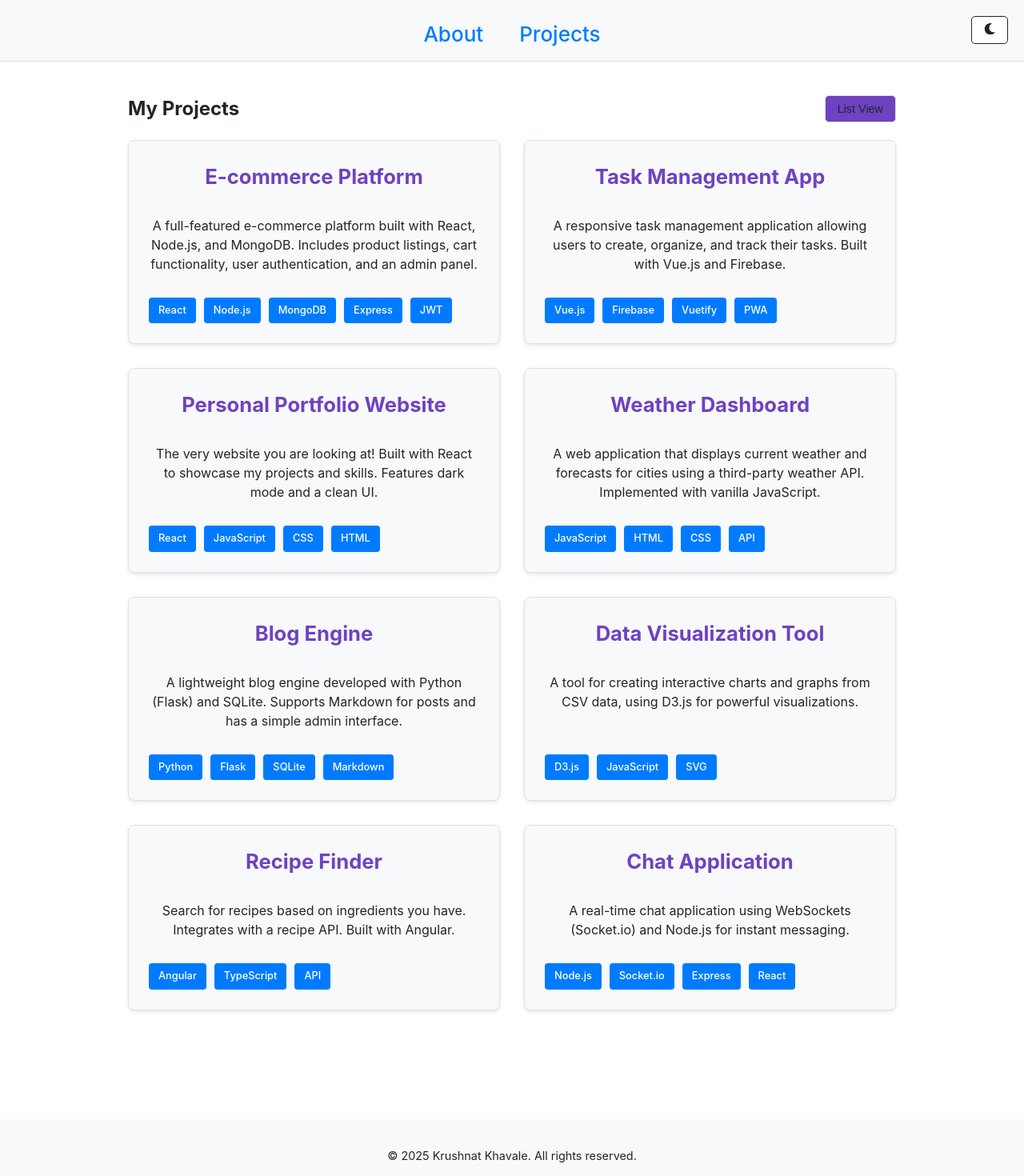
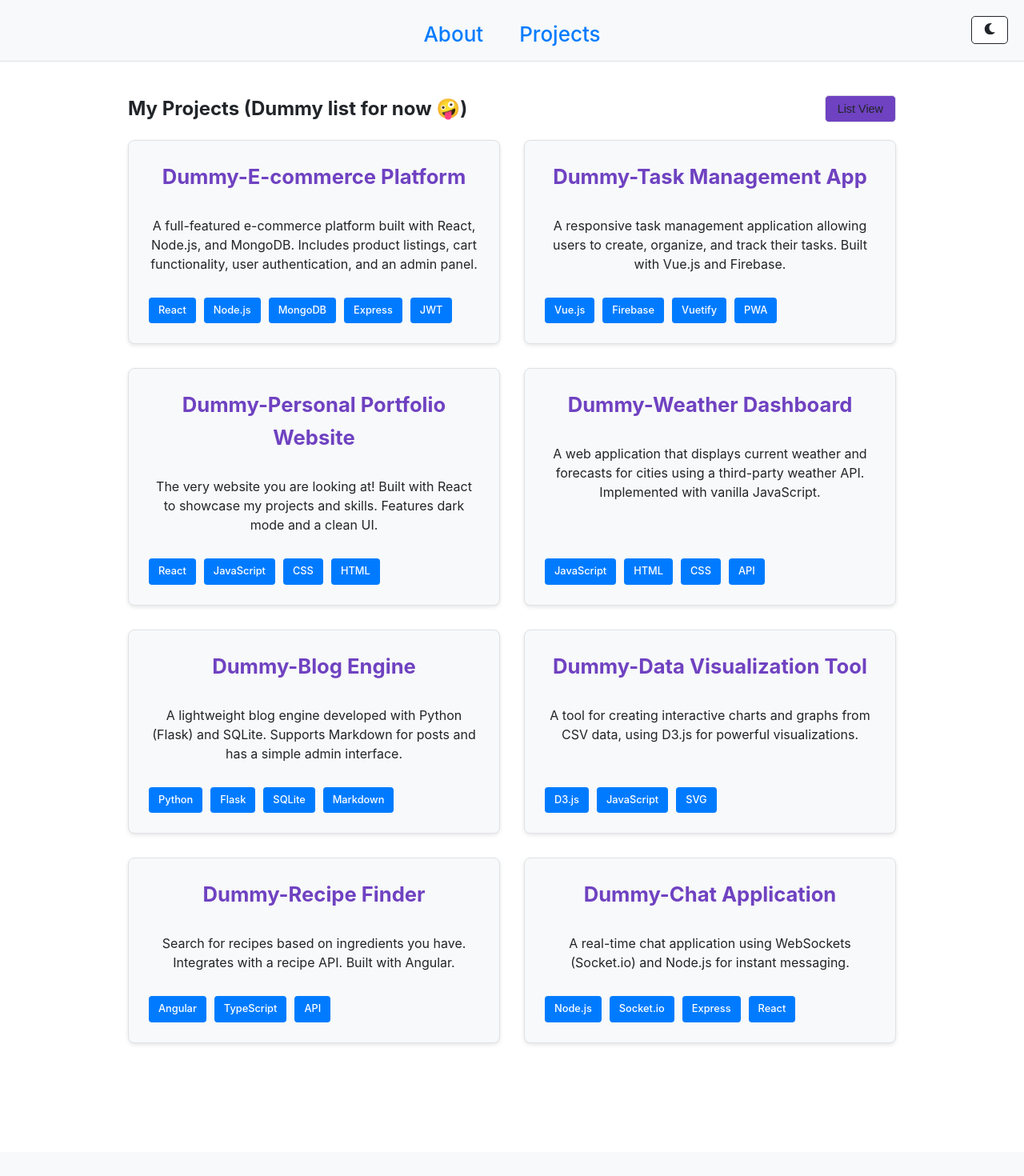
Before and after one commit to krushnatkhawale/krushnatkhawale.github.io, a React (Create React App) app: page /projects in a window 1280 px wide. Shown: the top 1470 px of the page at 80% size. Built offline with nearby package versions, Linux system fonts and the light colour scheme.

Commit message:
Dummy data indicator added to projects data

```diff
--- a/public/projects.json
+++ b/public/projects.json
@@ -1,56 +1,56 @@
 [
   {
     "id": 1,
-    "title": "E-commerce Platform",
+    "title": "Dummy-E-commerce Platform",
     "link": "https://github.com/yourusername/ecommerce-platform",
     "description": "A full-featured e-commerce platform built with React, Node.js, and MongoDB. Includes product listings, cart functionality, user authentication, and an admin panel.",
     "tags": ["React", "Node.js", "MongoDB", "Express", "JWT"]
   },
   {
     "id": 2,
-    "title": "Task Management App",
+    "title": "Dummy-Task Management App",
     "link": "https://github.com/yourusername/task-manager",
     "description": "A responsive task management application allowing users to create, organize, and track their tasks. Built with Vue.js and Firebase.",
     "tags": ["Vue.js", "Firebase", "Vuetify", "PWA"]
   },
   {
     "id": 3,
-    "title": "Personal Portfolio Website",
+    "title": "Dummy-Personal Portfolio Website",
     "link": "https://github.com/krushnatkhawale/krushnatkhawale.github.io",
     "description": "The very website you are looking at! Built with React to showcase my projects and skills. Features dark mode and a clean UI.",
     "tags": ["React", "JavaScript", "CSS", "HTML"]
   },
   {
     "id": 4,
-    "title": "Weather Dashboard",
+    "title": "Dummy-Weather Dashboard",
     "link": "https://github.com/yourusername/weather-dashboard",
     "description": "A web application that displays current weather and forecasts for cities using a third-party weather API. Implemented with vanilla JavaScript.",
     "tags": ["JavaScript", "HTML", "CSS", "API"]
   },
   {
     "id": 5,
-    "title": "Blog Engine",
+    "title": "Dummy-Blog Engine",
     "link": "https://github.com/yourusername/blog-engine",
     "description": "A lightweight blog engine developed with Python (Flask) and SQLite. Supports Markdown for posts and has a simple admin interface.",
     "tags": ["Python", "Flask", "SQLite", "Markdown"]
   },
   {
     "id": 6,
-    "title": "Data Visualization Tool",
+    "title": "Dummy-Data Visualization Tool",
     "link": "https://github.com/yourusername/data-viz",
     "description": "A tool for creating interactive charts and graphs from CSV data, using D3.js for powerful visualizations.",
     "tags": ["D3.js", "JavaScript", "SVG"]
   },
   {
     "id": 7,
-    "title": "Recipe Finder",
+    "title": "Dummy-Recipe Finder",
     "link": "https://github.com/yourusername/recipe-finder",
     "description": "Search for recipes based on ingredients you have. Integrates with a recipe API. Built with Angular.",
     "tags": ["Angular", "TypeScript", "API"]
   },
   {
     "id": 8,
-    "title": "Chat Application",
+    "title": "Dummy-Chat Application",
     "link": "https://github.com/yourusername/realtime-chat",
     "description": "A real-time chat application using WebSockets (Socket.io) and Node.js for instant messaging.",
     "tags": ["Node.js", "Socket.io", "Express", "React"]
--- a/src/App.css
+++ b/src/App.css
@@ -348,13 +348,22 @@ footer a:hover {
 /* Default: Card View / Grid View */
 .projects-list {
   display: grid;
-  grid-template-columns: repeat(auto-fill, minmax(420px, 1fr)); /* Slightly larger min width */
+   /* Default to a single column or more flexible for mobile */
+  grid-template-columns: 1fr; /* Single column for mobile */
+  /* Or, for a slightly more flexible mobile grid that can still wrap if space allows:
+  grid-template-columns: repeat(auto-fill, minmax(280px, 1fr)); */
   gap: 30px;
   padding: 0;
   list-style: none;
   transition: gap 0.4s ease-in-out;
 }
 
+/* Apply larger card layout for wider screens */
+@media (min-width: 768px) {
+  .projects-list {
+    grid-template-columns: repeat(auto-fill, minmax(420px, 1fr));
+  }
+}
 .project-card {
   background-color: var(--surface-bg-color);
   border: 1px solid var(--border-color);
--- a/src/components/Projects.js
+++ b/src/components/Projects.js
@@ -33,7 +33,7 @@ function Projects() {
   return (
     <section className="projects-section">
       <div className="projects-header">
-        <h2>My Projects</h2>
+        <h2>My Projects (Dummy list for now 🤪)</h2>
         <button onClick={toggleView} className="view-toggle-button">
           {isListView ? 'Card View' : 'List View'}
         </button>
```
